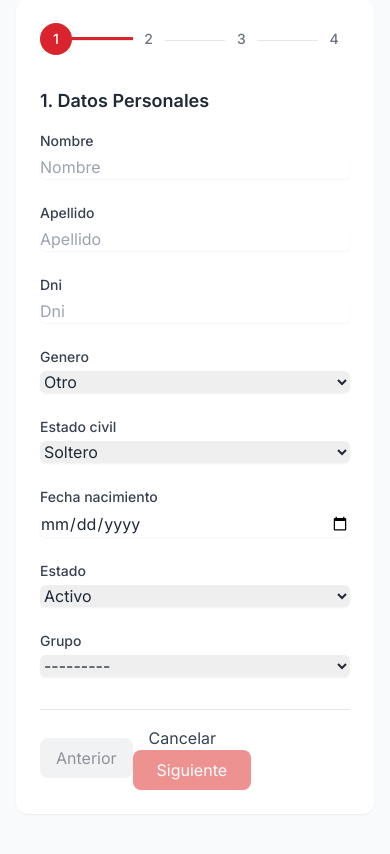
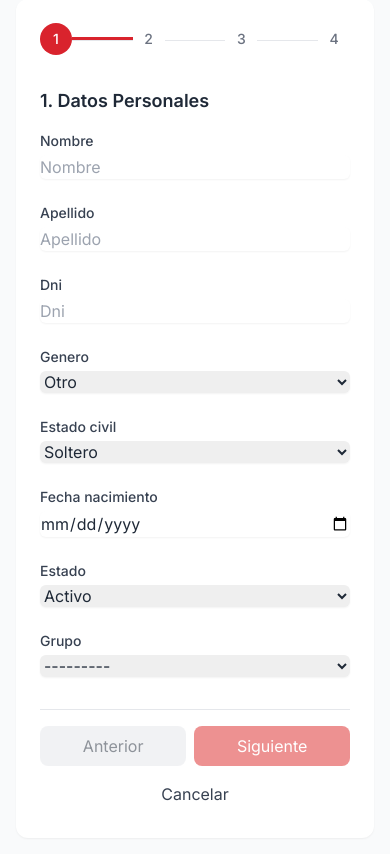
Before and after one commit to maxiguaymas/GestionEmpleados-NE, a Django app: page /empleados/crear/ in a window 390 px wide. Shown: the part 81-935 px from the top of the page. Run offline with Django 5.2, Linux system fonts and the light colour scheme; the visitor is signed in with stand-in values (Sample User, id 1); grey boxes labelled with a size stand in for pictures from a placeholder-image service; data that the repository does not hold is empty; parts of the project's set-up code (start-up, migrations or seed data) failed here and were passed over; some libraries are stand-ins or nearby versions.

Commit message:
arreglo del resposiveal crear/editar empleados y solucionado el problema de los filtros

```diff
--- a/empleados/templates/crear_empleado.html
+++ b/empleados/templates/crear_empleado.html
@@ -92,12 +92,14 @@
         </div>
 
         <!-- Navigation Buttons -->
-        <div class="mt-8 pt-4 border-t dark:border-gray-700 flex justify-between items-center">
-            <button type="button" id="form-prev-btn" class="px-4 py-2 bg-gray-200 dark:bg-gray-600 rounded-lg hover:bg-gray-300 dark:hover:bg-gray-500 disabled:opacity-50" disabled>Anterior</button>
-            <div>
-                <a href="{% url 'empleados' %}" class="px-4 py-2 text-gray-700 dark:text-gray-300 rounded-lg hover:bg-gray-100 dark:hover:bg-gray-700 mr-2">Cancelar</a>
-                <button type="button" id="form-next-btn" class="px-6 py-2 bg-red-600 text-white rounded-lg hover:bg-red-700 disabled:opacity-50 disabled:cursor-not-allowed">Siguiente</button>
-                <button type="submit" id="form-submit-btn" class="px-6 py-2 bg-red-600 text-white rounded-lg hover:bg-red-700 hidden">Finalizar</button>
+        <div class="mt-8 pt-4 border-t dark:border-gray-700 flex flex-col-reverse sm:flex-row justify-between items-center gap-2">
+            <div class="w-full sm:w-auto">
+                <a href="{% url 'empleados' %}" class="block w-full text-center px-4 py-2 text-gray-700 dark:text-gray-300 rounded-lg hover:bg-gray-100 dark:hover:bg-gray-700">Cancelar</a>
+            </div>
+            <div class="flex gap-2 w-full sm:w-auto">
+                <button type="button" id="form-prev-btn" class="w-full px-4 py-2 bg-gray-200 dark:bg-gray-600 rounded-lg hover:bg-gray-300 dark:hover:bg-gray-500 disabled:opacity-50" disabled>Anterior</button>
+                <button type="button" id="form-next-btn" class="w-full px-6 py-2 bg-red-600 text-white rounded-lg hover:bg-red-700 disabled:opacity-50 disabled:cursor-not-allowed">Siguiente</button>
+                <button type="submit" id="form-submit-btn" class="w-full px-6 py-2 bg-red-600 text-white rounded-lg hover:bg-red-700 hidden">Finalizar</button>
             </div>
         </div>
     </div>
--- a/empleados/templates/empleados.html
+++ b/empleados/templates/empleados.html
@@ -17,7 +17,7 @@
                        transition-all duration-200">
         </div>
 
-        <div class="flex gap-2 w-full sm:w-auto">
+        <div class="flex flex-col sm:flex-row gap-2 w-full sm:w-auto">
             <select id="estado-filter"
                 class="py-2.5 px-4 rounded-lg border border-gray-200 dark:border-gray-600 bg-white dark:bg-gray-700
                        focus:ring-2 focus:ring-red-500/20 focus:border-red-500 cursor-pointer transition-all duration-200
@@ -98,11 +98,13 @@
                 .then(html => {
                     employeeListContainer.innerHTML = html;
                     movePagination();
+                    lucide.createIcons();
                 });
         }
 
         // Mover paginación inicial al cargar la página
         movePagination();
+        lucide.createIcons();
 
         // Listeners para los filtros y la búsqueda
         searchInput.addEventListener('keyup', performSearch);
--- a/empleados/templates/lista_empleados.html
+++ b/empleados/templates/lista_empleados.html
@@ -53,7 +53,7 @@
                           transition-colors duration-200" title="Ver Perfil">
                     <i data-lucide="eye" class="w-5 h-5"></i>
                 </a>
-                <a href="{% url 'editar_empleado' empleado.id %}"
+                <a href="{% url 'editar_empleado' empleado.id %}?next={% url 'empleados' %}"
                    class="p-2 rounded-lg hover:bg-gray-100 dark:hover:bg-gray-700 text-gray-600 dark:text-gray-300
                           transition-colors duration-200" title="Editar">
                     <i data-lucide="edit-2" class="w-5 h-5"></i>
```
Also changed, not shown: empleados/templates/editar_empleado.html (+8 -6 lines).
